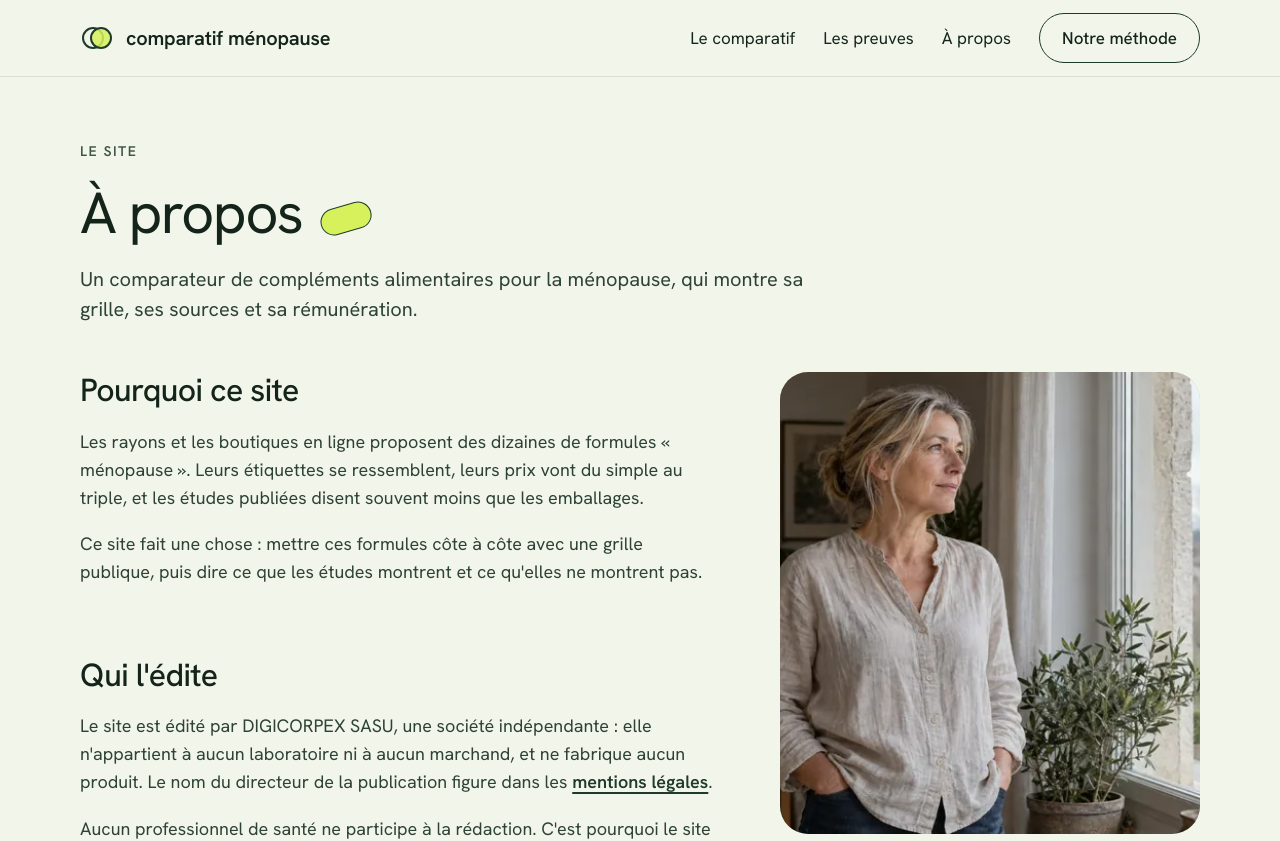
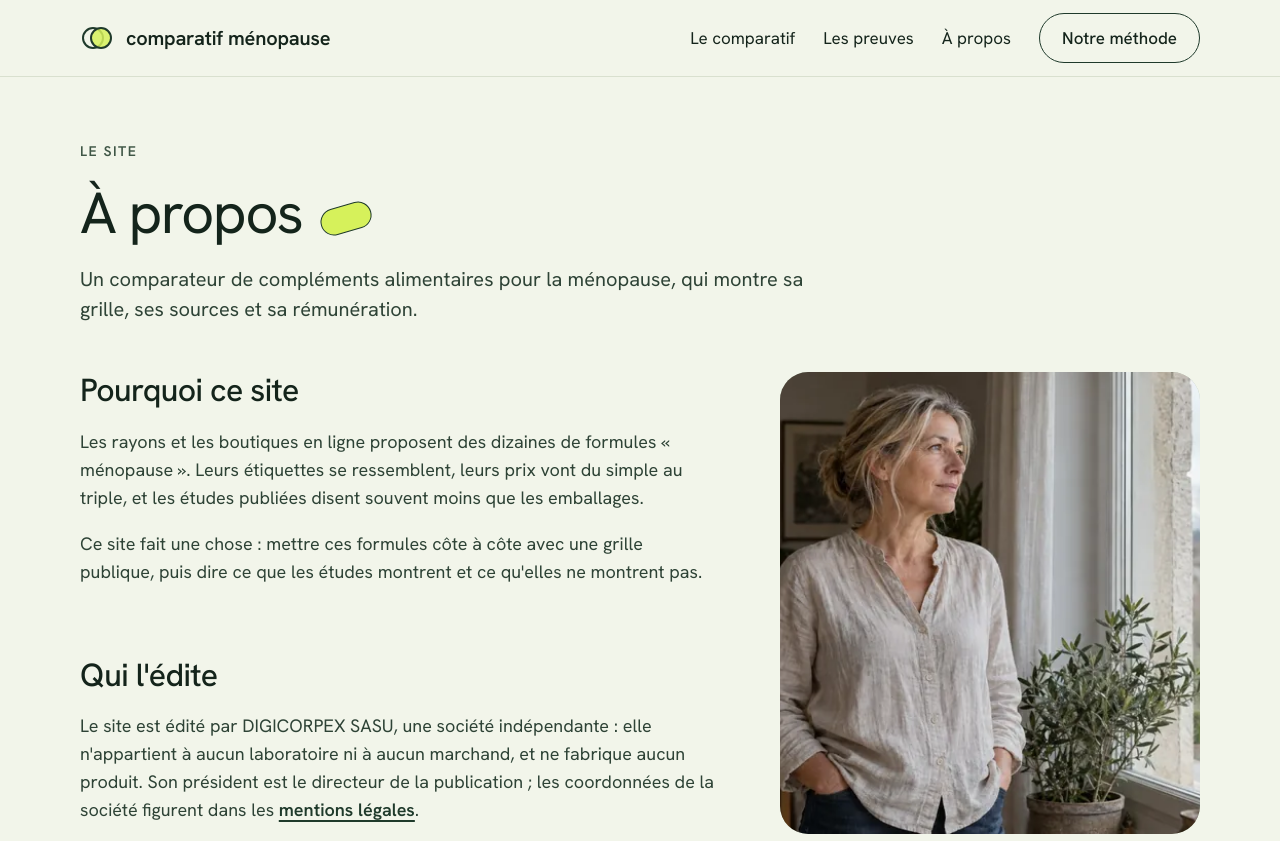
Before and after one commit to Dany-226/comparatif-menopause.fr, a Next.js app: page /a-propos in a window 1280 px wide. Shown: the top 841 px of the page. Built offline with nearby package versions, Linux system fonts and the light colour scheme.

Commit message:
À propos : directeur de la publication désigné par sa fonction

```diff
--- a/app/a-propos/page.tsx
+++ b/app/a-propos/page.tsx
@@ -36,8 +36,8 @@ export default function Page() {
           <h2>Qui l'édite</h2>
           <p>
             Le site est édité par {site.editeur}, une société indépendante : elle n'appartient à aucun laboratoire ni à
-            aucun marchand, et ne fabrique aucun produit. Le nom du directeur de la publication figure dans les{" "}
-            <Link href="/mentions-legales/">mentions légales</Link>.
+            aucun marchand, et ne fabrique aucun produit. Son président est le directeur de la publication ; les
+            coordonnées de la société figurent dans les <Link href="/mentions-legales/">mentions légales</Link>.
           </p>
           <p>
             Aucun professionnel de santé ne participe à la rédaction. C'est pourquoi le site ne donne aucun avis médical
```
